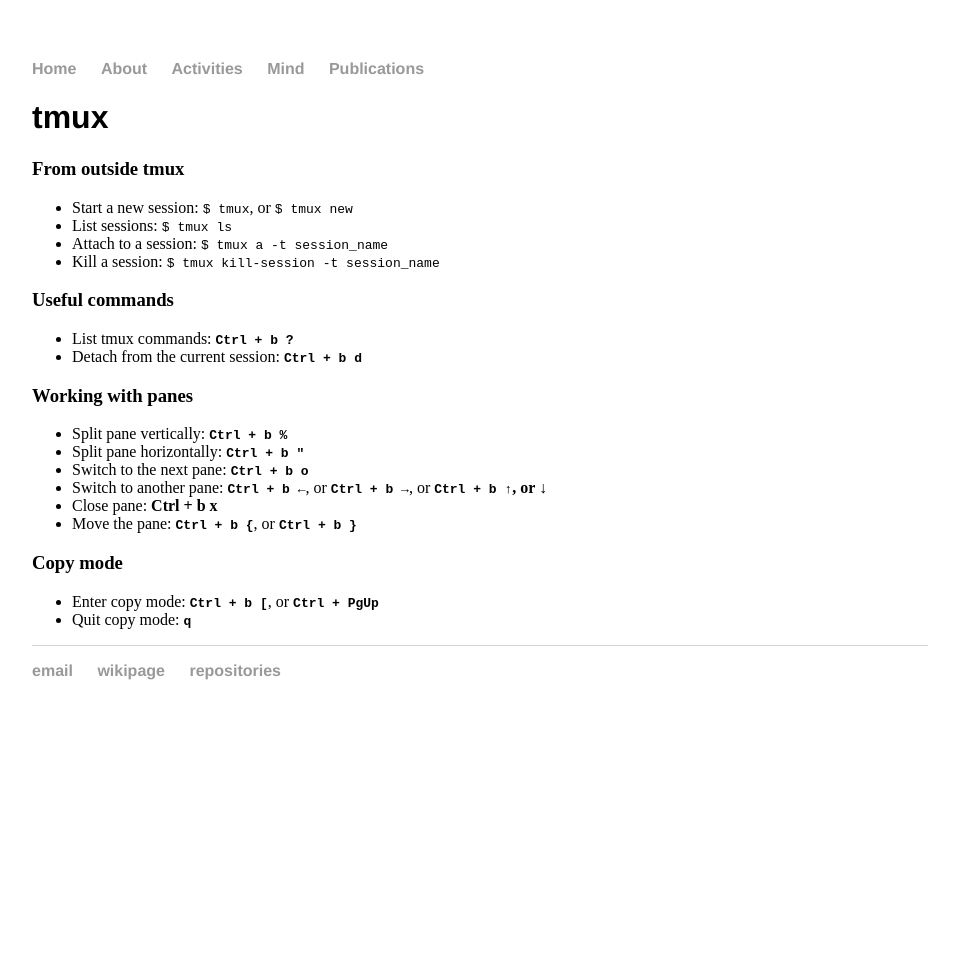
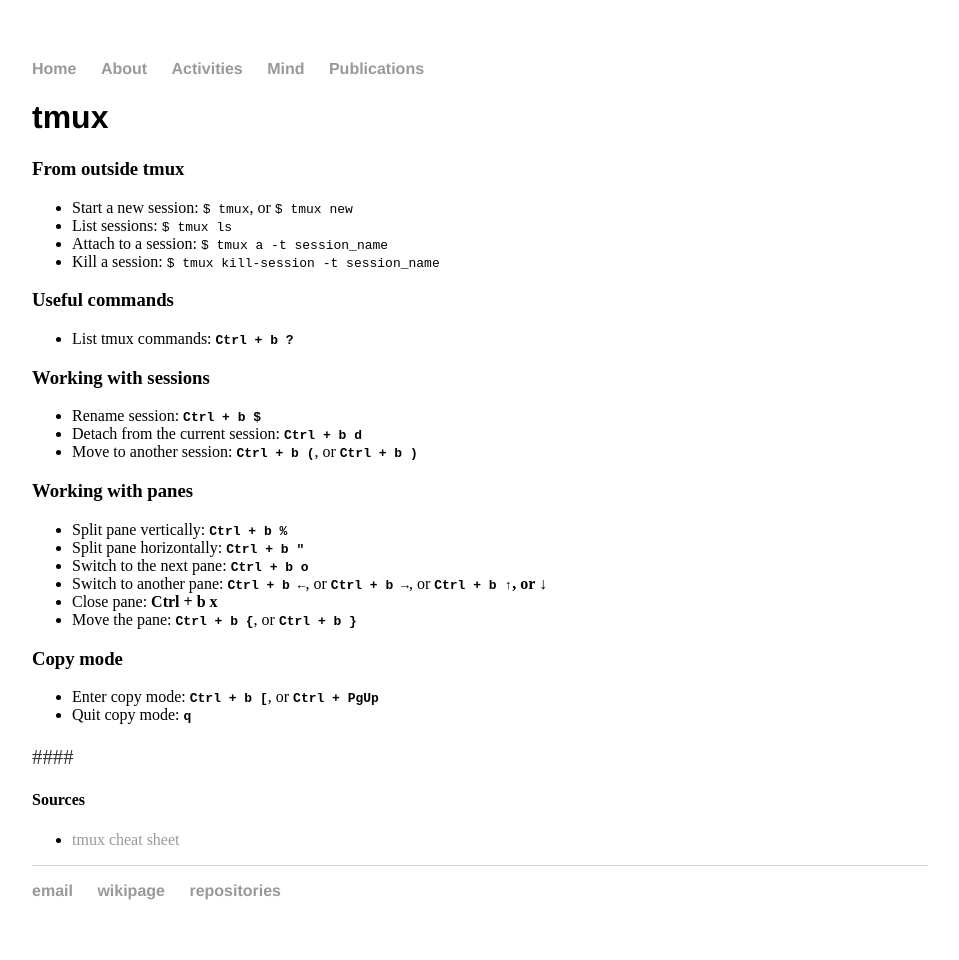
Before and after one commit to cleberjamaral/cleberjamaral.github.io, a Jekyll site: the page built from knowledge/it/linux/tmux.md, in a window 1280 px wide. Shown: the whole page, without its empty margins (160-1119 px from the left). Built offline with Jekyll 4.4.1, drawn with Linux system fonts in a browser that asks for light colours; our own code applies the rules of GitHub Pages for plain Markdown files; before the commit the page ends 900 px from its top, so only the background shows below that.

Commit message:
GitBook: [master] one page modified

```diff
--- a/knowledge/it/linux/tmux.md
+++ b/knowledge/it/linux/tmux.md
@@ -10,7 +10,12 @@
 ### Useful commands
 
 * List tmux commands: **`Ctrl + b ?`**
+
+### Working with sessions
+
+* Rename session: **`Ctrl + b $`**
 * Detach from the current session: **`Ctrl + b d`**
+* Move to another session: **`Ctrl + b (`**, or **`Ctrl + b )`**
 
 ### Working with panes
 
@@ -25,3 +30,9 @@
 
 * Enter copy mode: **`Ctrl + b [`**, or **`Ctrl + PgUp`**
 * Quit copy mode: **`q`**
+
+####
+
+#### Sources
+
+* [tmux cheat sheet](https://tmuxcheatsheet.com/)
```
